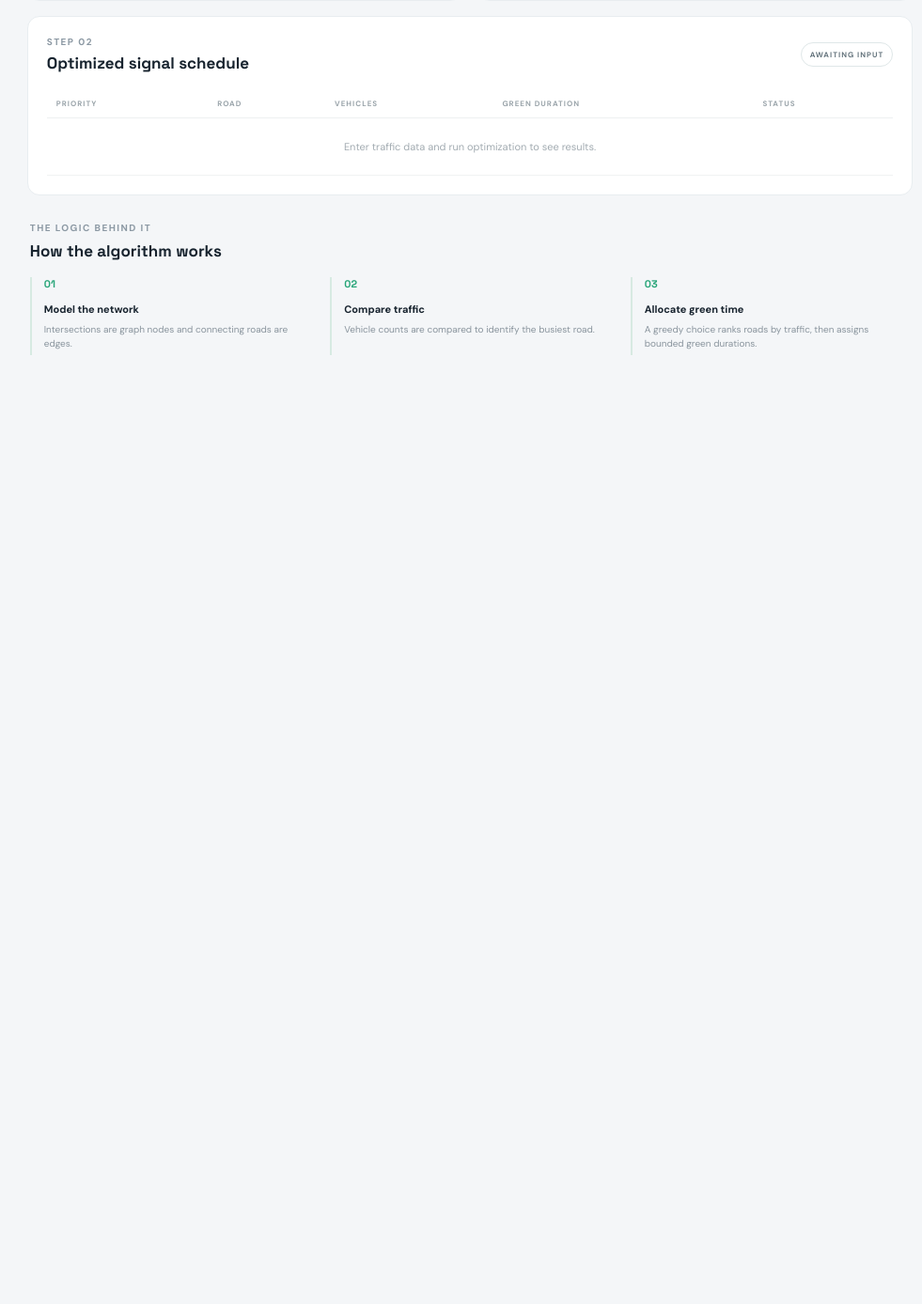
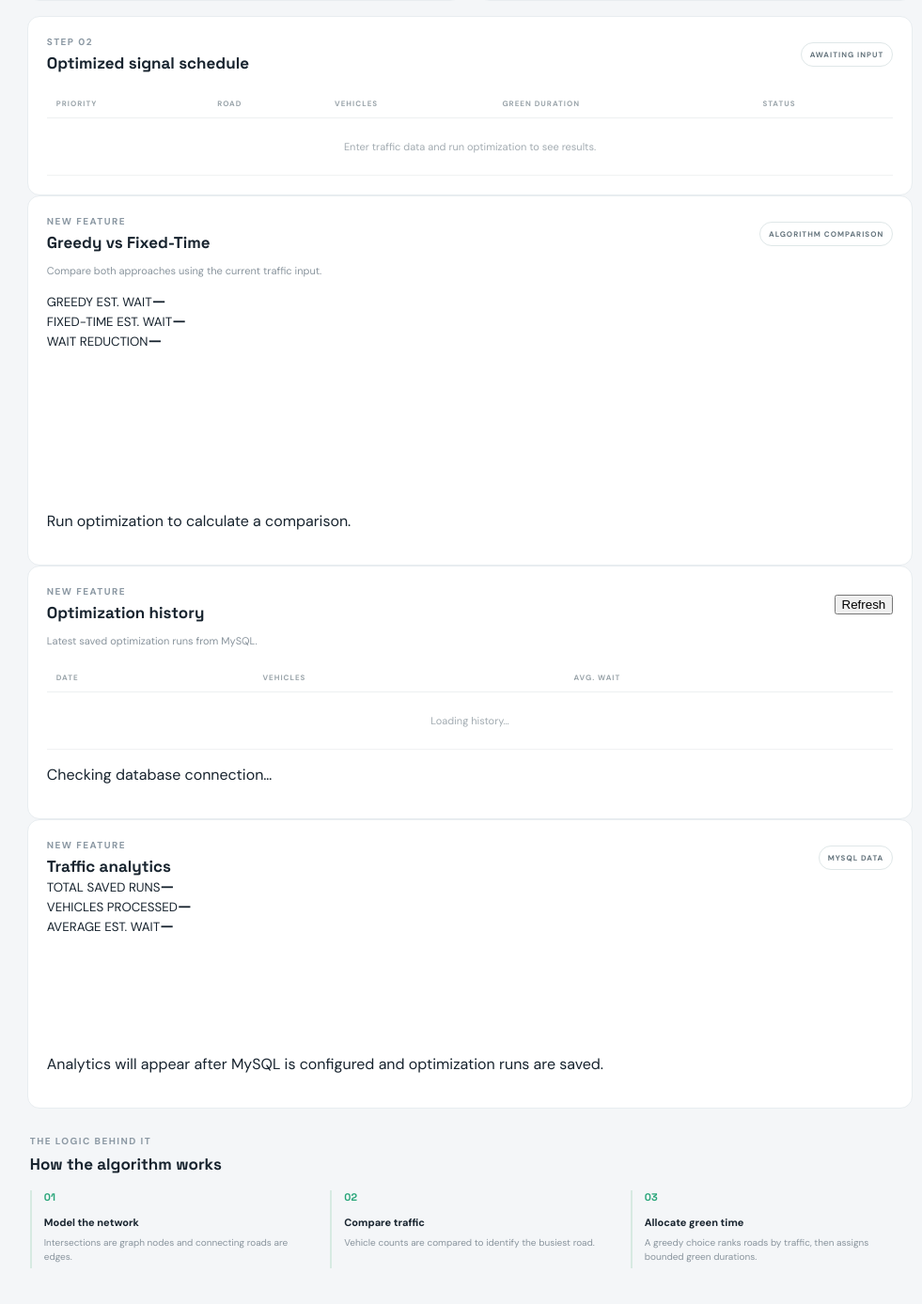
Before and after one commit to LakshSamkaria/Traffic-Signal-Optimization, a Flask app: page / in a window 1280 px wide. Shown: the part 858-2246 px from the top of the page at 94% size, without its empty margins (255-1236 px from the left). Before the commit the page ends 1236 px from the top, so only its background shows below. Run offline with Flask 3, Linux system fonts and the light colour scheme; a map, chart or similar area stays blank.

Commit message:
Add comparison history and analytics sections to existing dashboard

```diff
--- a/templates/index.html
+++ b/templates/index.html
@@ -77,10 +77,42 @@
         <div class="table-wrap"><table><thead><tr><th>PRIORITY</th><th>ROAD</th><th>VEHICLES</th><th>GREEN DURATION</th><th>STATUS</th></tr></thead><tbody id="resultsBody"><tr><td colspan="5" class="empty">Enter traffic data and run optimization to see results.</td></tr></tbody></table></div>
       </section>
 
+
+      <section class="feature-grid" id="comparison">
+        <article class="panel feature-panel">
+          <div class="panel-heading"><div><div class="eyebrow">NEW FEATURE</div><h3>Greedy vs Fixed-Time</h3></div><span class="tag">ALGORITHM COMPARISON</span></div>
+          <p class="panel-desc">Compare both approaches using the current traffic input.</p>
+          <div class="comparison-metrics">
+            <div><small>GREEDY EST. WAIT</small><strong id="greedyWait">—</strong></div>
+            <div><small>FIXED-TIME EST. WAIT</small><strong id="fixedWait">—</strong></div>
+            <div><small>WAIT REDUCTION</small><strong id="waitReduction">—</strong></div>
+          </div>
+          <canvas id="comparisonChart" height="150"></canvas>
+          <p class="metric-note" id="metricNote">Run optimization to calculate a comparison.</p>
+        </article>
+        <article class="panel feature-panel" id="history">
+          <div class="panel-heading"><div><div class="eyebrow">NEW FEATURE</div><h3>Optimization history</h3></div><button class="small-btn" id="refreshHistory">Refresh</button></div>
+          <p class="panel-desc">Latest saved optimization runs from MySQL.</p>
+          <div class="table-wrap"><table><thead><tr><th>DATE</th><th>VEHICLES</th><th>AVG. WAIT</th></tr></thead><tbody id="historyBody"><tr><td colspan="3" class="empty">Loading history…</td></tr></tbody></table></div>
+          <p class="metric-note" id="historyStatus">Checking database connection…</p>
+        </article>
+      </section>
+      <section class="panel analytics-panel" id="analytics">
+        <div class="panel-heading"><div><div class="eyebrow">NEW FEATURE</div><h3>Traffic analytics</h3></div><span class="tag">MYSQL DATA</span></div>
+        <div class="analytics-summary">
+          <div><small>TOTAL SAVED RUNS</small><strong id="analyticsRuns">—</strong></div>
+          <div><small>VEHICLES PROCESSED</small><strong id="analyticsVehicles">—</strong></div>
+          <div><small>AVERAGE EST. WAIT</small><strong id="analyticsWait">—</strong></div>
+        </div>
+        <canvas id="analyticsChart" height="105"></canvas>
+        <p class="metric-note" id="analyticsStatus">Analytics will appear after MySQL is configured and optimization runs are saved.</p>
+      </section>
+
       <section class="how" id="how-it-works"><div class="eyebrow">THE LOGIC BEHIND IT</div><h3>How the algorithm works</h3><div class="steps"><div><b>01</b><strong>Model the network</strong><p>Intersections are graph nodes and connecting roads are edges.</p></div><div><b>02</b><strong>Compare traffic</strong><p>Vehicle counts are compared to identify the busiest road.</p></div><div><b>03</b><strong>Allocate green time</strong><p>A greedy choice ranks roads by traffic, then assigns bounded green durations.</p></div></div></section>
 
     </main>
   </div>
   <script src="{{ url_for('static', filename='script.js') }}"></script>
+<script src="https://cdn.jsdelivr.net/npm/chart.js"></script>
 </body>
 </html>
```
